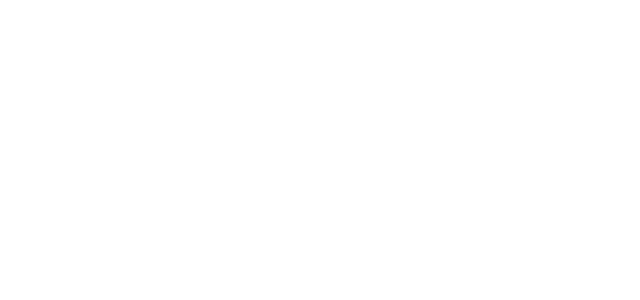
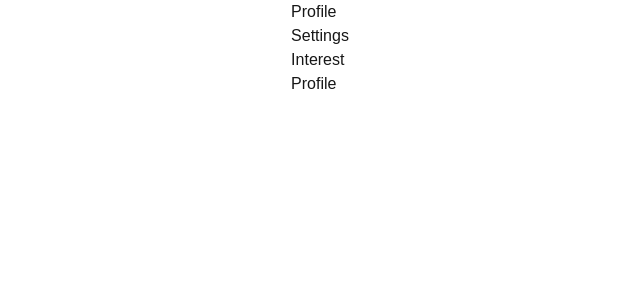
Before and after one commit to sourabh20905/fontend-logics, a Next.js app: page /tabs-form in a window 1280 px wide. Shown: the top 300 px of the page, without its empty margins (320-960 px from the left). Built offline with nearby package versions, Linux system fonts and the light colour scheme.

Commit message:
feat: implement tab navigation in TabsForm component

```diff
--- /dev/null
+++ b/src/container/TabsForm/Interests.tsx
@@ -0,0 +1,5 @@
+const Interest = () => {
+  return <div>Interest</div>;
+};
+
+export default Interest;
--- /dev/null
+++ b/src/container/TabsForm/Profile.tsx
@@ -0,0 +1,3 @@
+export default function Profile() {
+  return <div>Profile</div>;
+}
--- /dev/null
+++ b/src/container/TabsForm/Settings.tsx
@@ -0,0 +1,3 @@
+export default function Settings() {
+  return <div>Settings</div>;
+}
--- a/src/container/TabsForm/TabsForm.tsx
+++ b/src/container/TabsForm/TabsForm.tsx
@@ -1,5 +1,41 @@
+import { useState } from "react";
+import Interest from "./Interests";
+import Profile from "./Profile";
+import Settings from "./Settings";
+
 const TabsForm = () => {
-  return <div></div>;
+  const [activeTab, setActiveTab] = useState(0);
+  const tabs = [
+    {
+      name: "Profile",
+      component: <Profile />,
+    },
+    {
+      name: "Settings",
+      component: <Settings />,
+    },
+    {
+      name: "Interest",
+      component: <Interest />,
+    },
+  ];
+
+  const activeTabComponent = tabs[activeTab];
+
+  return (
+    <div className="w-full h-full flex items-center justify-center">
+      <div className="">
+        {tabs.map((tab, index) => {
+          return (
+            <div key={tab.name} onClick={() => setActiveTab(index)}>
+              {tab.name}
+            </div>
+          );
+        })}
+        <div>{activeTabComponent.component}</div>
+      </div>
+    </div>
+  );
 };
 
 export default TabsForm;
```
